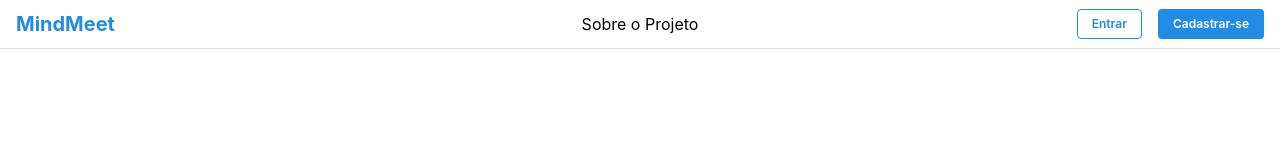
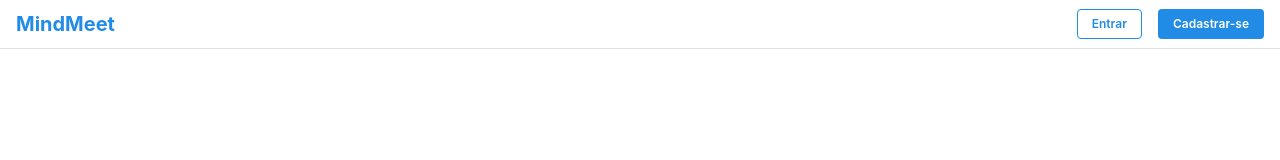
Before and after one commit to mindmeetbr/app.mindmeet, a React (Vite) app: page / in a window 1280 px wide. Shown: the top 160 px of the page. Built offline with nearby package versions, Linux system fonts and the light colour scheme.

Commit message:
feat: remover link para página sobre no header

```diff
--- a/src/routes/__root.tsx
+++ b/src/routes/__root.tsx
@@ -47,23 +47,6 @@ function RootComponent() {
               </Text>
             </Flex>
 
-            {/* meio */}
-            <Flex flex={1} justify="center">
-              <Group gap="lg">
-                <Text
-                  component={Link}
-                  className={classes.link}
-                  to="/sobre"
-                  activeOptions={{ exact: true }}
-                  activeProps={{
-                    className: `${classes.link} ${classes.active}`,
-                  }}
-                >
-                  Sobre o Projeto
-                </Text>
-              </Group>
-            </Flex>
-
             {/* direita */}
             <Flex flex={1} justify="flex-end">
               <Group>
```
